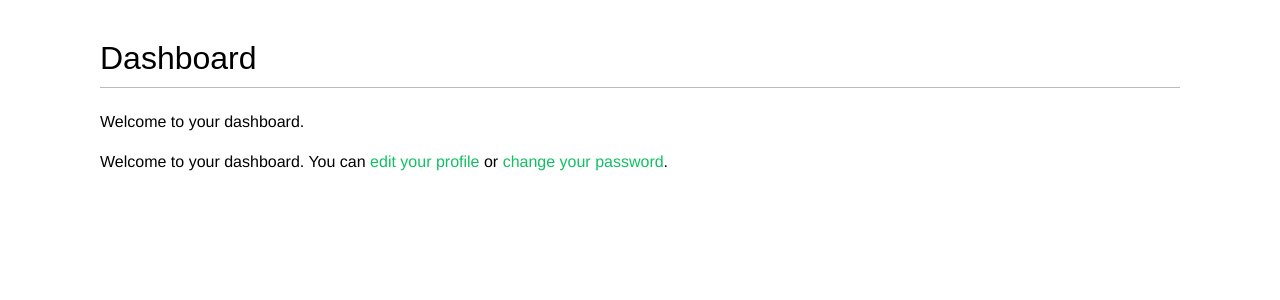
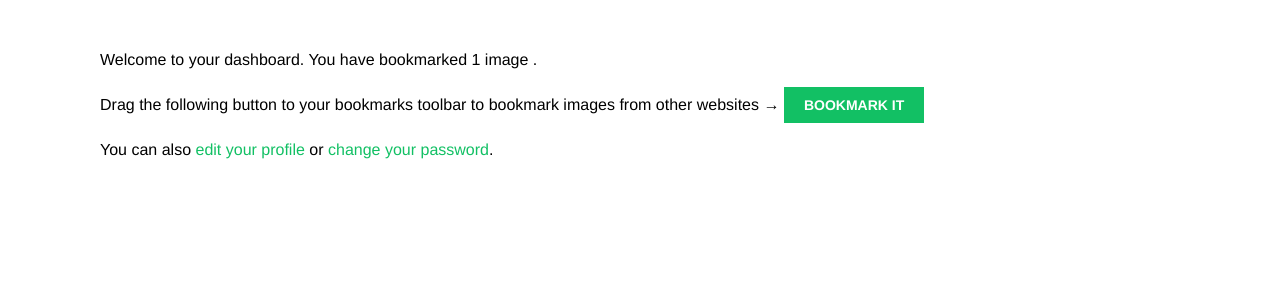
Before and after one commit to yahiahamdan/social-website-application, a Django app: page /account/ in a window 1280 px wide. Shown: the part 90-390 px from the top of the page. Run offline with Django 5.2, Linux system fonts and the light colour scheme; a user stored in the database is signed in; data comes from the database, SQL or seed files in the repository; both versions use the stored data as it was after the commit; parts of the project's set-up code (start-up, migrations or seed data) failed here and were passed over; some web fonts are replaced.

Commit message:
adding screenshot folder

```diff
--- a/bookmarks/account/authentication.py
+++ b/bookmarks/account/authentication.py
@@ -1,4 +1,5 @@
 from django.contrib.auth.models import User
+from account.models import Profile
 class EmailAuthBackend:
 
  def authenticate(self, request, username=None, password=None):
@@ -9,8 +10,13 @@ class EmailAuthBackend:
     return None
   except (User.DoesNotExist, User.MultipleObjectsReturned):
    return None
+ def create_profile(backend,user,*args,**kwargs):
+  Profile.objects.get_or_create(user=user)
  def get_user(self, user_id):
   try:
    return User.objects.get(pk=user_id)
   except User.DoesNotExist:
     return None
+
+  # def create_profile(backend,user,*args,**args):
+  # Profile.objects.get_or_create(user=user)
--- a/bookmarks/account/templates/account/dashboard.html
+++ b/bookmarks/account/templates/account/dashboard.html
@@ -1,8 +1,13 @@
 {% extends "base.html" %}
 {%block title%}Dashboard{% endblock %}
 {% block content %}
- <h1>Dashboard</h1>
- <p>Welcome to your dashboard.</p>
- Welcome to your dashboard. You can <a href="{% url "account:edit" %}">edit your
-    profile</a> or <a href="{% url "account:password_change" %}">change your password</a>.
+{% with total_images_created=request.user.images_created.count %}
+ <p>Welcome to your dashboard. You have bookmarked {{request.user.images_created.count}}
+ image {{request.user.images_created.count|pluralize }}.</p>
+ {% endwith %}
+ <p>Drag the following button to your bookmarks toolbar to bookmark images
+from other websites → <a href="javascript:{% include "bookmarklet_launcher.js"
+%}" class="button">Bookmark it</a></p>
+ <p>You can also <a href="{% url "account:edit" %}">edit your profile</a> or <a
+href="{% url "account:password_change" %}">change your password</a>.</p>
 {% endblock %}
--- a/bookmarks/bookmarks/settings.py
+++ b/bookmarks/bookmarks/settings.py
@@ -174,3 +174,7 @@ STATIC_URL = 'static/'
 # https://docs.djangoproject.com/en/5.0/ref/settings/#default-auto-field
 
 DEFAULT_AUTO_FIELD = 'django.db.models.BigAutoField'
+if DEBUG:
+ import mimetypes
+ mimetypes.add_type('application/javascript', '.js', True)
+ mimetypes.add_type('text/css', '.css', True)
--- a/bookmarks/bookmarks/urls.py
+++ b/bookmarks/bookmarks/urls.py
@@ -24,6 +24,7 @@ urlpatterns = [
     path('account/',include('account.urls',namespace='account')),
     path('account/',include('django.contrib.auth.urls')),
     path('social_auth/',include('social_django.urls',namespace='social')),
+   path('images/', include('images.urls', namespace='images')),
 ]
 if settings.DEBUG:
  urlpatterns += static(settings.MEDIA_URL,
```
Also changed, not shown: bookmarks/db.sqlite3.
